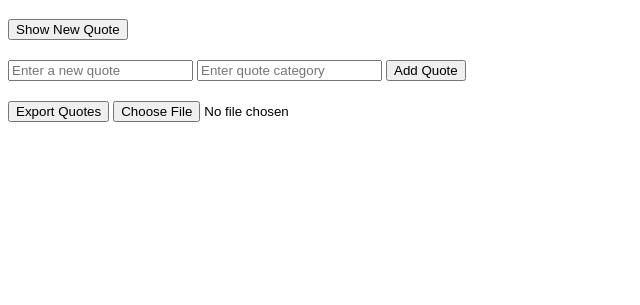
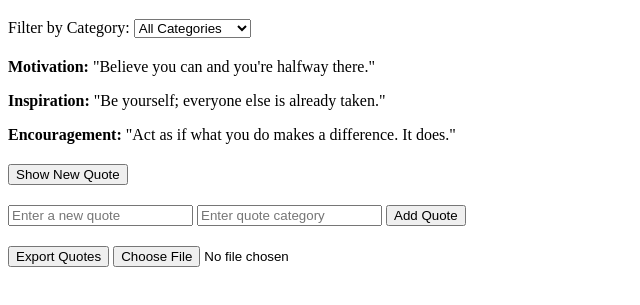
Before and after one commit to Divinehelp-hub/alx_fe_javascript, a plain HTML site: page dom-manipulation/index.html in a window 1280 px wide. Shown: the part 61-366 px from the top of the page, without its empty margins (0-640 px from the left). Drawn offline with Linux system fonts and the light colour scheme.

Commit message:
final: added dynamic category filtering system using web storage and JSON

```diff
--- a/dom-manipulation/index.html
+++ b/dom-manipulation/index.html
@@ -7,6 +7,14 @@
 </head>
 <body>
   <h1>Dynamic Quote Generator</h1>
+
+  <!-- Category Filter Dropdown -->
+  <div style="margin-bottom: 20px;">
+    <label for="categoryFilter">Filter by Category:</label>
+    <select id="categoryFilter" onchange="filterQuotes()">
+      <option value="all">All Categories</option>
+    </select>
+  </div>
 
   <!-- Quote Display Area -->
   <div id="quoteDisplay" style="margin-bottom: 20px;"></div>
--- a/dom-manipulation/script.js
+++ b/dom-manipulation/script.js
@@ -12,14 +12,64 @@ function loadQuotes() {
     quotes = JSON.parse(storedQuotes);
   }
 }
-loadQuotes(); // Load immediately
+loadQuotes(); // Call on page load
 
 // Save quotes to localStorage
 function saveQuotes() {
   localStorage.setItem("quotes", JSON.stringify(quotes));
 }
 
-// Display a random quote
+// Step 1: Populate the category dropdown dynamically
+function populateCategories() {
+  const categoryFilter = document.getElementById("categoryFilter");
+  const categories = [...new Set(quotes.map(q => q.category))];
+
+  // Clear old options
+  categoryFilter.innerHTML = `<option value="all">All Categories</option>`;
+
+  categories.forEach(category => {
+    const option = document.createElement("option");
+    option.value = category;
+    option.textContent = category;
+    categoryFilter.appendChild(option);
+  });
+
+  // Set last selected filter if available
+  const savedFilter = localStorage.getItem("selectedCategory");
+  if (savedFilter) {
+    categoryFilter.value = savedFilter;
+    filterQuotes();
+  }
+}
+
+// Step 2: Filter quotes by category
+function filterQuotes() {
+  const selectedCategory = document.getElementById("categoryFilter").value;
+  localStorage.setItem("selectedCategory", selectedCategory);
+
+  const quoteDisplay = document.getElementById("quoteDisplay");
+  quoteDisplay.innerHTML = "";
+
+  const filteredQuotes = selectedCategory === "all"
+    ? quotes
+    : quotes.filter(q => q.category === selectedCategory);
+
+  if (filteredQuotes.length === 0) {
+    quoteDisplay.innerHTML = "<p>No quotes found for this category.</p>";
+    return;
+  }
+
+  filteredQuotes.forEach(quote => {
+    const p = document.createElement("p");
+    const strong = document.createElement("strong");
+    strong.textContent = quote.category + ": ";
+    p.appendChild(strong);
+    p.appendChild(document.createTextNode('"' + quote.text + '"'));
+    quoteDisplay.appendChild(p);
+  });
+}
+
+// Show random quote
 function showRandomQuote() {
   const quoteDisplay = document.getElementById("quoteDisplay");
   quoteDisplay.innerHTML = "";
@@ -35,11 +85,10 @@ function showRandomQuote() {
 
   quoteDisplay.appendChild(p);
 
-  // (Optional) Save last shown quote in sessionStorage
   sessionStorage.setItem("lastQuote", JSON.stringify(quote));
 }
 
-// Add new quote
+// Add a new quote and update categories
 function addQuote() {
   const textInput = document.getElementById("newQuoteText");
   const categoryInput = document.getElementById("newQuoteCategory");
@@ -50,6 +99,7 @@ function addQuote() {
   if (text && category) {
     quotes.push({ text, category });
     saveQuotes();
+    populateCategories(); // Refresh dropdown options
 
     const quoteDisplay = document.getElementById("quoteDisplay");
     quoteDisplay.innerHTML = "";
@@ -97,6 +147,7 @@ function importFromJsonFile(event) {
       if (Array.isArray(importedQuotes)) {
         quotes.push(...importedQuotes);
         saveQuotes();
+        populateCategories();
         alert("Quotes imported successfully!");
       } else {
         alert("Invalid file format.");
@@ -108,11 +159,18 @@ function importFromJsonFile(event) {
   reader.readAsText(file);
 }
 
-// Event listeners
+// Event Listeners
 document.getElementById("newQuote").addEventListener("click", showRandomQuote);
 document.getElementById("addQuoteBtn").addEventListener("click", addQuote);
+document.getElementById("categoryFilter").addEventListener("change", filterQuotes);
 
-// Checker-required placeholder
+// Checker placeholder
 function createAddQuoteForm() {
   console.log("createAddQuoteForm for checker");
 }
+
+// Run this after everything loads
+window.onload = function () {
+  populateCategories();
+  filterQuotes(); // display based on stored category or all
+};
```
